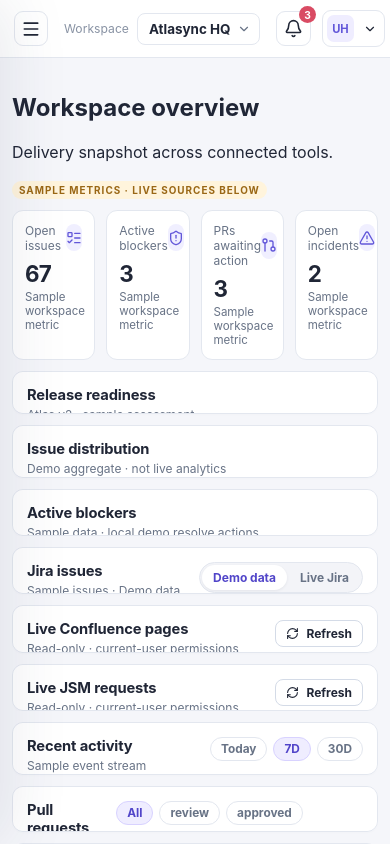
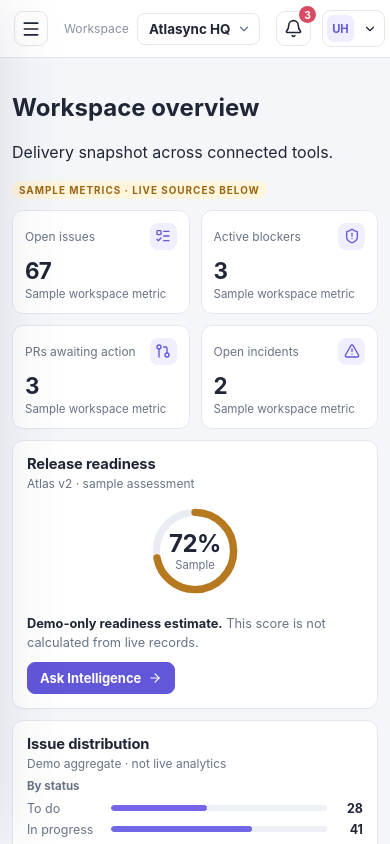
Before and after one commit to UsmanXTech/atlasync, a React (Vite) app in the folder frontend/: page / in a window 390 px wide. Built offline with nearby package versions, Linux system fonts and the light colour scheme.

Commit message:
Fix mobile screen-fit clipping and empty-state layout

```diff
--- a/frontend/src/index.css
+++ b/frontend/src/index.css
@@ -97,3 +97,26 @@ html,body,#root{width:100%;height:100%;min-width:0;min-height:0;overflow:hidden}
   .overview-view{height:100%;min-height:0;overflow:hidden}
   .overview-main-grid{min-height:0;overflow:auto;overscroll-behavior:contain}
 }
+
+/* Screenshot QA fixes: mobile view content scrolls inside the viewport, never the body. */
+@media(max-width:700px){
+  #main-content{min-height:0;height:100%;overflow:hidden!important}
+  #main-content>.view{height:100%;min-height:0;max-height:100%;overflow-y:auto;overflow-x:hidden;overscroll-behavior:contain;scrollbar-width:thin}
+  .overview-view{height:100%;min-height:0;overflow-y:auto!important;overflow-x:hidden!important;display:flex;flex-direction:column;align-items:stretch}
+  .overview-view .view-head,.overview-view .stat-grid,.overview-view .overview-main-grid{flex:0 0 auto}
+  .overview-main-grid{display:flex;flex-direction:column;overflow:visible!important;min-height:auto;gap:10px}
+  .overview-column,.overview-column:last-child{display:flex;flex-direction:column;min-height:auto;overflow:visible}
+  .overview-column>.card{max-height:none;overflow:visible}
+  .overview-column .overview-live-card{flex:0 0 auto}
+  .overview-column .overview-live-card>.card .row-list,.overview-column>.card>.row-list,.overview-column>.card>.feed{max-height:240px;overflow-y:auto;overscroll-behavior:contain}
+  .overview-view .stat-grid{grid-template-columns:repeat(2,minmax(0,1fr))}
+  .overview-view .view-head{flex-direction:column;align-items:flex-start;gap:8px}
+  .overview-view .ai-teaser{flex-wrap:wrap}
+  .overview-view .ai-teaser>div{min-width:0}
+  .projects-view{display:flex;flex-direction:column}
+  .projects-view .workspace-empty{flex:1;min-height:180px;justify-content:center}
+}
+.projects-view .inline-alert{display:flex;align-items:center;gap:10px;padding:12px 14px;border-radius:10px}
+.projects-view .workspace-empty{border:1px dashed var(--border);border-radius:12px;background:linear-gradient(180deg,#fff,#fafbff);padding:24px;gap:10px}
+.projects-view .workspace-empty strong{color:var(--text)}
+.projects-view .workspace-empty span{max-width:460px;text-align:center;line-height:1.5}
```
